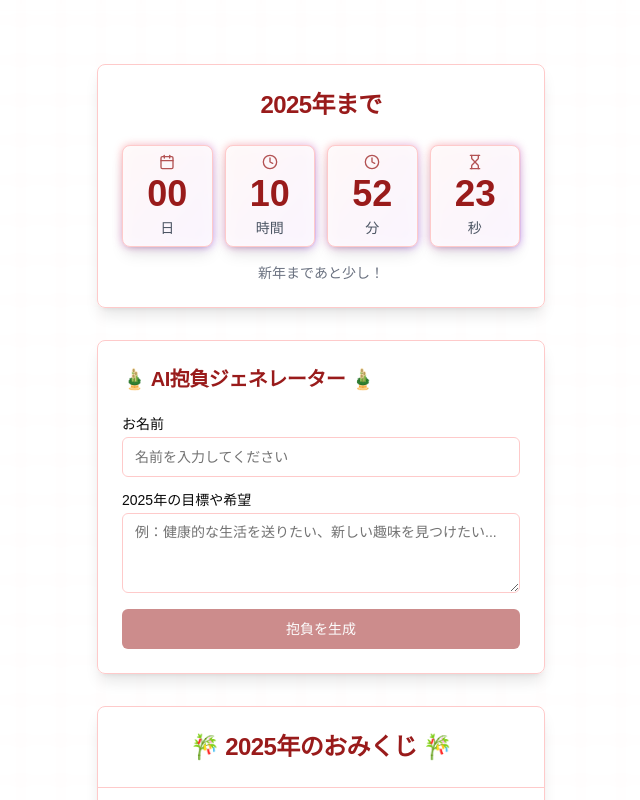
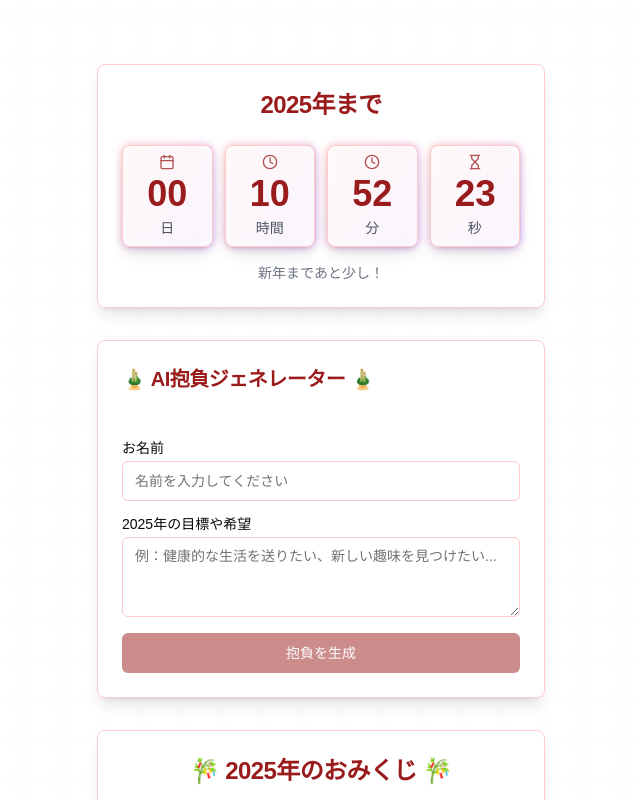
Before and after one commit to yuting0624/newYear2025, a Next.js app in the folder newyear2025/: page / in a window 1280 px wide. Shown: the top 800 px of the page, without its empty margins (319-959 px from the left). Built offline with nearby package versions, Linux system fonts and the light colour scheme.

Commit message:
Update page.tsx

```diff
--- a/newyear2025/src/app/page.tsx
+++ b/newyear2025/src/app/page.tsx
@@ -187,13 +187,13 @@ export default function Home() {
   transition={{ duration: 0.5, delay: 0.2 }}
   className="w-full max-w-md"
 >
-          <Card className="bg-white/90 backdrop-blur-sm border-red-200 shadow-lg">
+  <Card className="bg-white/90 backdrop-blur-sm border-red-200 shadow-lg overflow-hidden">
     <CardHeader>
       <CardTitle className="text-lg md:text-xl font-bold text-red-800">
         🎍 AI抱負ジェネレーター 🎍
       </CardTitle>
     </CardHeader>
-            <CardContent>
+    <CardContent className="p-6">
       <div className="grid w-full items-center gap-4">
         <div className="flex flex-col space-y-1.5">
           <Label htmlFor="name">お名前</Label>
@@ -202,7 +202,7 @@ export default function Home() {
             placeholder="名前を入力してください"
             value={name}
             onChange={(e) => setName(e.target.value)}
-                    className="border-red-200 focus:ring-red-800"
+            className="border-red-200 focus:ring-red-800 w-full"
           />
         </div>
         <div className="flex flex-col space-y-1.5">
@@ -212,31 +212,35 @@ export default function Home() {
             placeholder="例：健康的な生活を送りたい、新しい趣味を見つけたい..."
             value={goals}
             onChange={(e) => setGoals(e.target.value)}
-                    className="border-red-200 focus:ring-red-800 min-h-[80px]"
+            className="border-red-200 focus:ring-red-800 min-h-[80px] w-full"
             rows={3}
           />
         </div>
         {error && (
-                  <p className="text-sm text-red-600">{error}</p>
+          <p className="text-sm text-red-600 break-words">{error}</p>
         )}
         <Button
           onClick={handleGenerateResolution}
           disabled={isGeneratingResolution || !name || !goals}
-                  className="bg-red-800 hover:bg-red-700 transition-colors"
+          className="bg-red-800 hover:bg-red-700 transition-colors w-full"
         >
           {isGeneratingResolution ? '生成中...' : '抱負を生成'}
         </Button>
+      </div>
       {resolution && (
         <motion.div
           initial={{ opacity: 0, y: 10 }}
           animate={{ opacity: 1, y: 0 }}
-                    className="mt-4 text-sm md:text-base whitespace-pre-line rounded-lg bg-red-50 p-4"
+          className="mt-6 text-sm md:text-base rounded-lg bg-red-50 p-4"
         >
+          <div className="whitespace-pre-line break-words">
             {resolution}
+          </div>
+          <div className="mt-4 pt-4 border-t border-red-00">
             <SocialShare text={`私の2025年の抱負:\n${resolution}`} />
+          </div>
         </motion.div>
       )}
-              </div>
     </CardContent>
   </Card>
 </motion.div>
```
Lines whose indentation alone changed are shown as unchanged.
